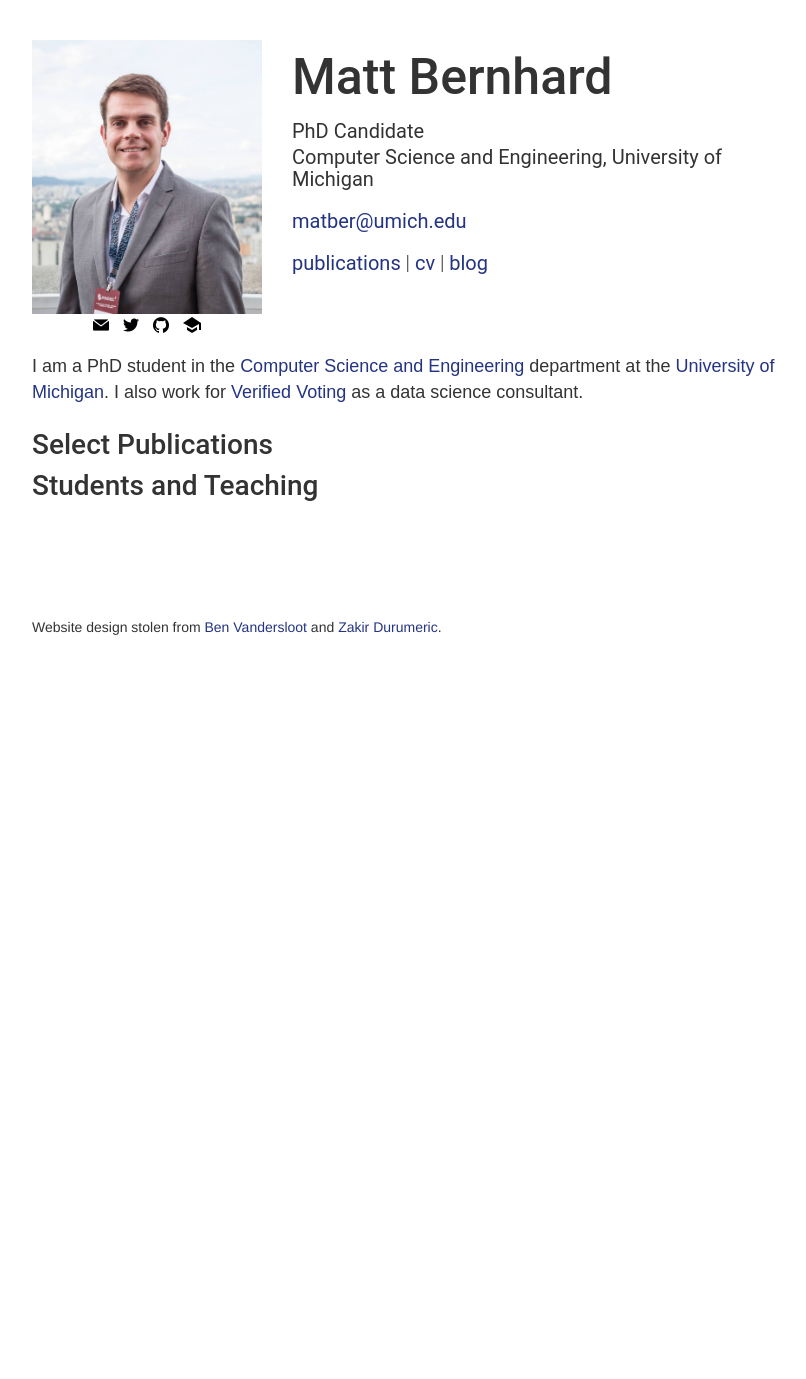
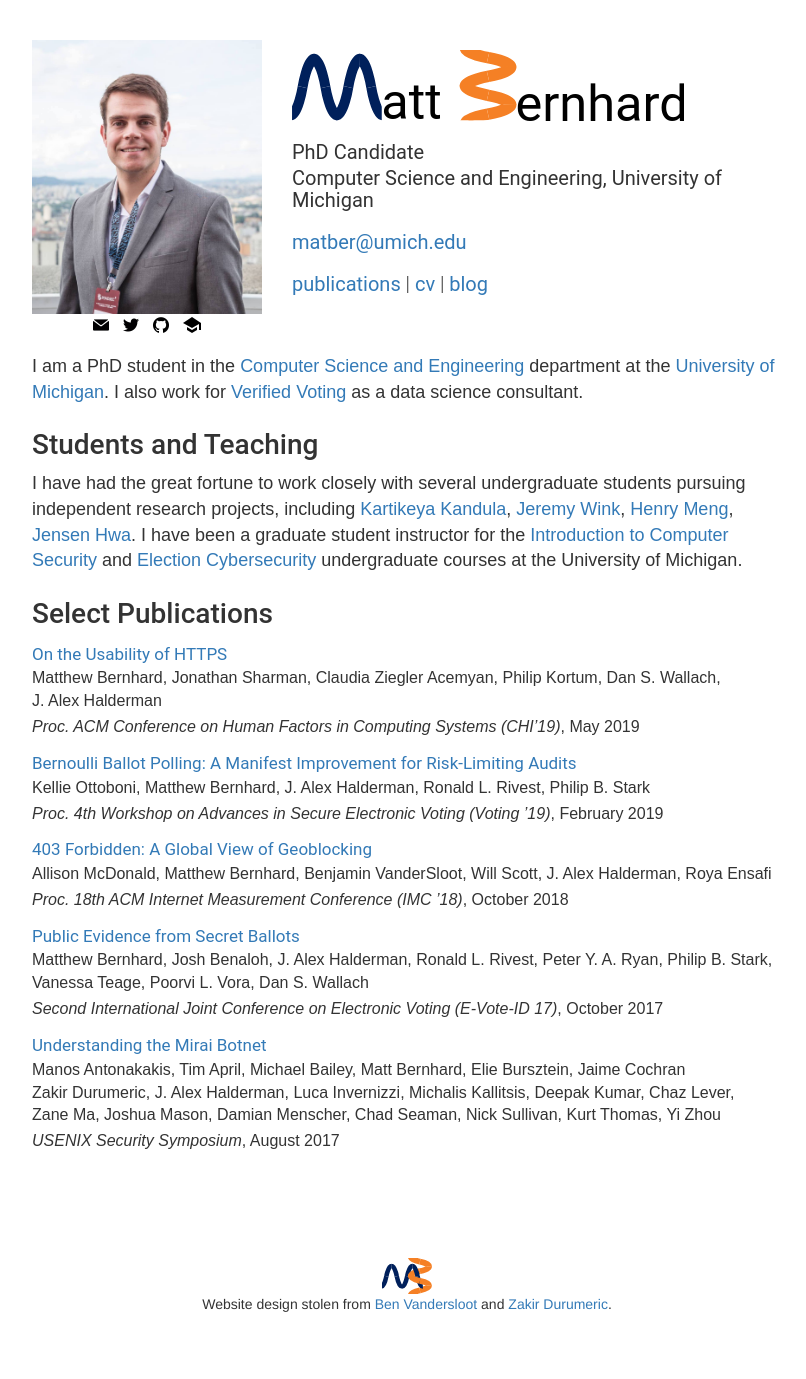
Before and after one commit to umbernhard/mbernhard.com, a Jekyll site: the page built from index.html, in a window 1280 px wide. Shown: the whole page, without its empty margins (233-1039 px from the left). Built offline with Jekyll 4.4.1, drawn with Linux system fonts in a browser that asks for light colours; before the commit the page ends 900 px from its top, so only the background shows below that.

Commit message:
Fleshing things out

```diff
--- a/css/style.css
+++ b/css/style.css
@@ -2,15 +2,28 @@
 	font-family: 'Rubik', sans-serif;
 }
 
-.front-page { margin-right: 25px ; font-family: "Lato"; font-size:16px; background-color: #f8f8f8}
+.front-page {
+    margin-right: 25px ;
+    font-family: "Lato";
+    font-size:16px;
+    background-color: #f8f8f8;
+}
 
 .inblog { font-family: "Lato"; font-weight: 400; margin-right: 25px;}
 .inblog h3 { margin-bottom: 5px; font-size: 18px; font-family: "Lato"; font-weight: 310;}
 
 *{margin:0;padding:0;}
-a {color: #243482;text-decoration: none; font-weight: 400;}
+a {color: #337ab7;text-decoration: none; font-weight: 400;}
 a:hover { color: #797979; text-decoration:underline; }
 
+.stripe{
+    height: 5px;
+    width: 100%;
+}
+
+.body {
+    background-color: #FFF1D0;
+}
 
 .top {padding-top: 40px;}
 
--- a/index.html
+++ b/index.html
@@ -18,8 +18,18 @@ published: true
   </head>
   <body>
     <div class="container">
+        <!--
+        <div class="stripe" style="background-color: #5C0303"></div>
+        <div class="stripe" style="background-color: #900000"></div>
+     <div class="stripe" style="background-color: #B00000"></div>
+     <div class="stripe" style="background-color: #CA0101"></div>
+     <div class="stripe" style="background-color: #DD5338"></div>
+     <div class="stripe" style="background-color: #EC9061"></div>
+     <div class="stripe" style="background-color: #F9CD8B"></div>
+        -->
       <div class="row top">
           <div class="col-lg-offset-2 col-lg-8 col-md-offset-1 col-md-10 col-sm-12">
+            <!--style="background-color:#FFF1D0;">-->
 
 
     <div class="row">
@@ -33,26 +43,82 @@ published: true
             </div>
       </div>
       <div class="col-md-8">
-    <h1>Matt Bernhard</h1>
+          <a href='/'>
+          <img src="images/namelogo.svg" width=80% style="margin-bottom:20px; margin-top: 10px;"/>
+          </a>
         <h2>PhD Candidate</h2>
         <h2>Computer Science and Engineering, University of Michigan</h2>
         <h3><a href="mailto:matber@umich.edu">matber@umich.edu</a></h3>
         <h3><a href="/cv">publications</a> | <a href="/cv/cv.pdf">cv</a> | <a href="/blog">blog</a></h3>
         </div>
     </div>
-
-
     <div class="row" style="padding-top: 20px">
       <div class="col-md-12">
           <p>I am a PhD student in the <a href=https://www.eecs.umich.edu/cse/>Computer Science and Engineering</a> department at the <a href=https://umich.edu>University of Michigan</a>. I also work for <a href=https://verifiedvoting.org>Verified Voting</a> as a data science consultant.
 
+    <h4>Students and Teaching</h4>
+    <p>I have had the great fortune to work closely with several undergraduate
+    students pursuing independent research projects, including <a
+    href=https://www.linkedin.com/in/kartikeyakandula>Kartikeya Kandula</a>, <a
+           href=>Jeremy Wink</a>, <a href="https://www.linkedin.com/in/henry-meng-827b35168">Henry Meng</a>, <a href=https://www.linkedin.com/in/jensen-hwa>Jensen Hwa</a>.
+       I have been a graduate student instructor for
+       the <a href="https://eecs388.org">Introduction to Computer Security</a>
+       and <a href=https://www.eecs.umich.edu/courses/eecs498.009/>Election
+       Cybersecurity</a> undergraduate courses at the University of Michigan.
+
 
     <h4>Select Publications</h4>
-<h4>Students and Teaching</h4>
 
+    <div class="talk">
+        <h5><a href="/papers/https-usability.pdf">On the Usability of HTTPS</a></h5>
+        <ul>
+            <li>Matthew Bernhard, Jonathan Sharman, Claudia Ziegler Acemyan, Philip Kortum, Dan S. Wallach,</li>
+            <li>J. Alex Halderman </li>
+            <li class="venue"><i>Proc. ACM Conference on Human Factors in Computing Systems (CHI’19)</i>, May 2019</li>
+        </ul>
+    </div>
+    <div class="talk">
+        <h5><a href="/papers/bbp.pdf">Bernoulli Ballot Polling: A Manifest Improvement for Risk-Limiting Audits</a></h5>
+        <ul>
+            <li>Kellie Ottoboni, Matthew Bernhard, J. Alex Halderman, Ronald L. Rivest, Philip B. Stark </li>
+            <li class="venue"><i>Proc. 4th Workshop on Advances in Secure Electronic Voting (Voting ’19)</i>, February 2019</li>
+        </ul>
+    </div>
+    <div class="talk">
+        <h5><a href="/papers/geoblocking.pdf">403 Forbidden: A Global View of Geoblocking</a></h5>
+        <ul>
+            <li>Allison McDonald, Matthew Bernhard, Benjamin VanderSloot, Will Scott, J. Alex Halderman, Roya Ensafi </li>
+            <li class="venue"><i>Proc. 18th ACM Internet Measurement Conference (IMC ’18)</i>, October 2018</li>
+        </ul>
+    </div>
+    <div class="talk">
+        <h5><a href="/papers/voting-sok.pdf">Public Evidence from Secret Ballots</a></h5>
+        <ul>
+            <li>Matthew Bernhard, Josh Benaloh, J. Alex Halderman, Ronald L. Rivest, Peter Y. A. Ryan, Philip B. Stark, </li>
+            <li>Vanessa Teage, Poorvi L. Vora, Dan S. Wallach</li>
+            <li class="venue"><i>Second International Joint Conference on Electronic Voting (E-Vote-ID 17)</i>, October 2017</li>
+        </ul>
+    </div>
+    <div class="talk">
+        <h5><a href="/papers/mirai.pdf">Understanding the Mirai Botnet</a></h5>
+        <ul>
+            <li>Manos Antonakakis, Tim April, Michael Bailey, Matt Bernhard, Elie Bursztein, Jaime Cochran</li>
+            <li>Zakir Durumeric, J. Alex Halderman, Luca Invernizzi, Michalis Kallitsis, Deepak Kumar, Chaz Lever, </li>
+            <li>Zane Ma, Joshua Mason, Damian Menscher, Chad Seaman, Nick Sullivan, Kurt Thomas, Yi Zhou</li>
+            <li class="venue"><i>USENIX Security Symposium</i>, August 2017</li>
+        </ul>
+    </div>
+
+
+</div>
 
 
 <div class="spacer"></div>
+<div class="row center-block">
+    <div class="col-small" align="center">
+    <img src="images/mblogo.svg" style="margin-left: auto; margin-right: auto;" width=50px/>
+    <div>
+</div>
  <div class="row">
   <div class="col-md-12 col-sm-12">
       Website design stolen from <a href="https://benvds.com">Ben Vandersloot</a> and <a href="https://zakird.com">Zakir Durumeric</a>.
@@ -69,8 +135,6 @@ published: true
 
 
       </div>
-      </div>
-    </div>
     <script>
       (function(i,s,o,g,r,a,m){i['GoogleAnalyticsObject']=r;i[r]=i[r]||function(){
       (i[r].q=i[r].q||[]).push(arguments)},i[r].l=1*new Date();a=s.createElement(o),
```
Also changed, not shown: browserconfig.xml (added, +9 -0 lines), favicon.ico, images/android-chrome-192x192.png (added), images/android-chrome-512x512.png (added), images/apple-touch-icon.png (added), images/favicon-16x16.png (added), images/favicon-32x32.png (added), images/favicon.png (added), images/mblogo.png (added), images/mblogo.svg (added), images/mstile-150x150.png (added), images/namelogo.svg (added), images/safari-pinned-tab.svg (added), images/stripe.svg (added), 1 more files. Lines whose indentation alone changed are shown as unchanged.
